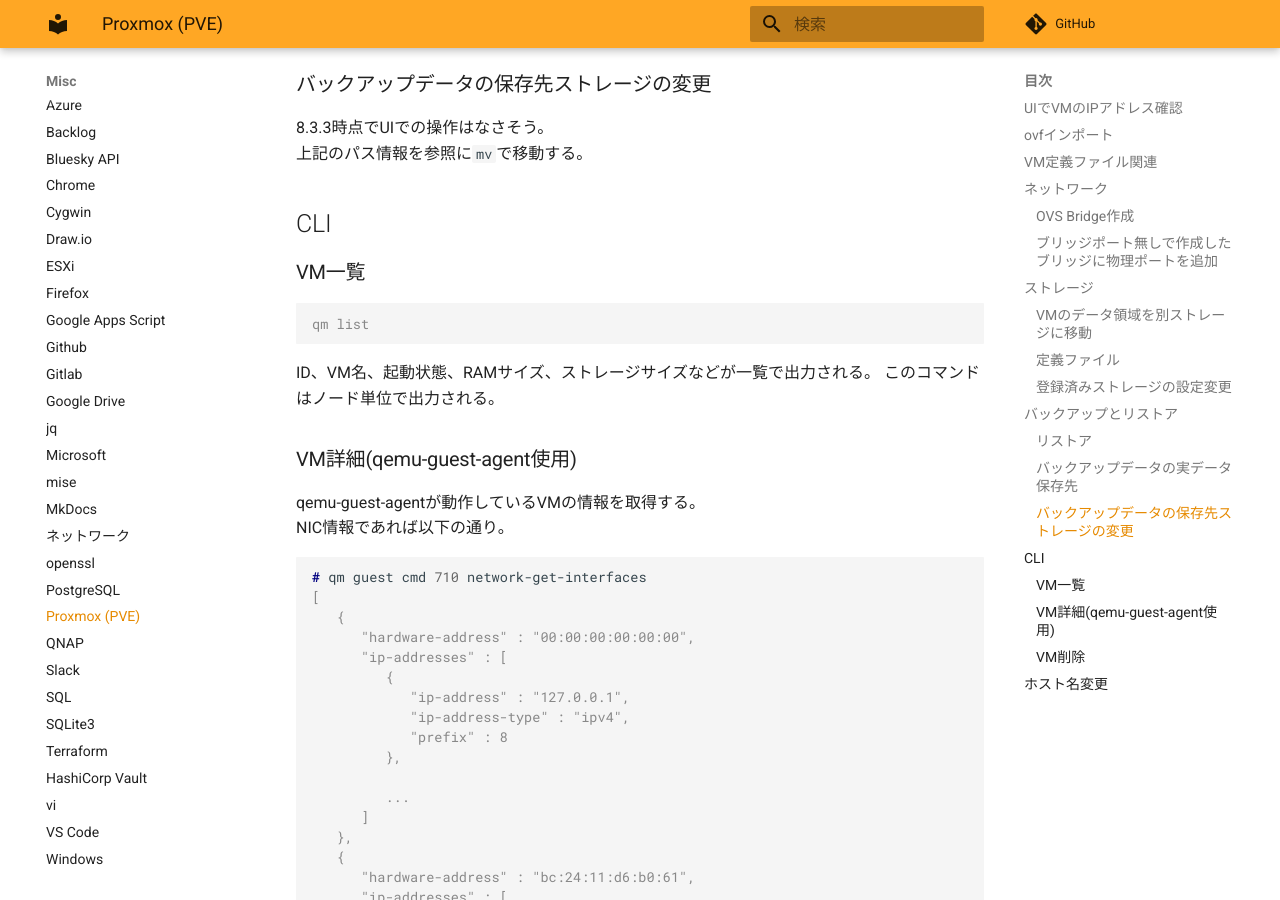
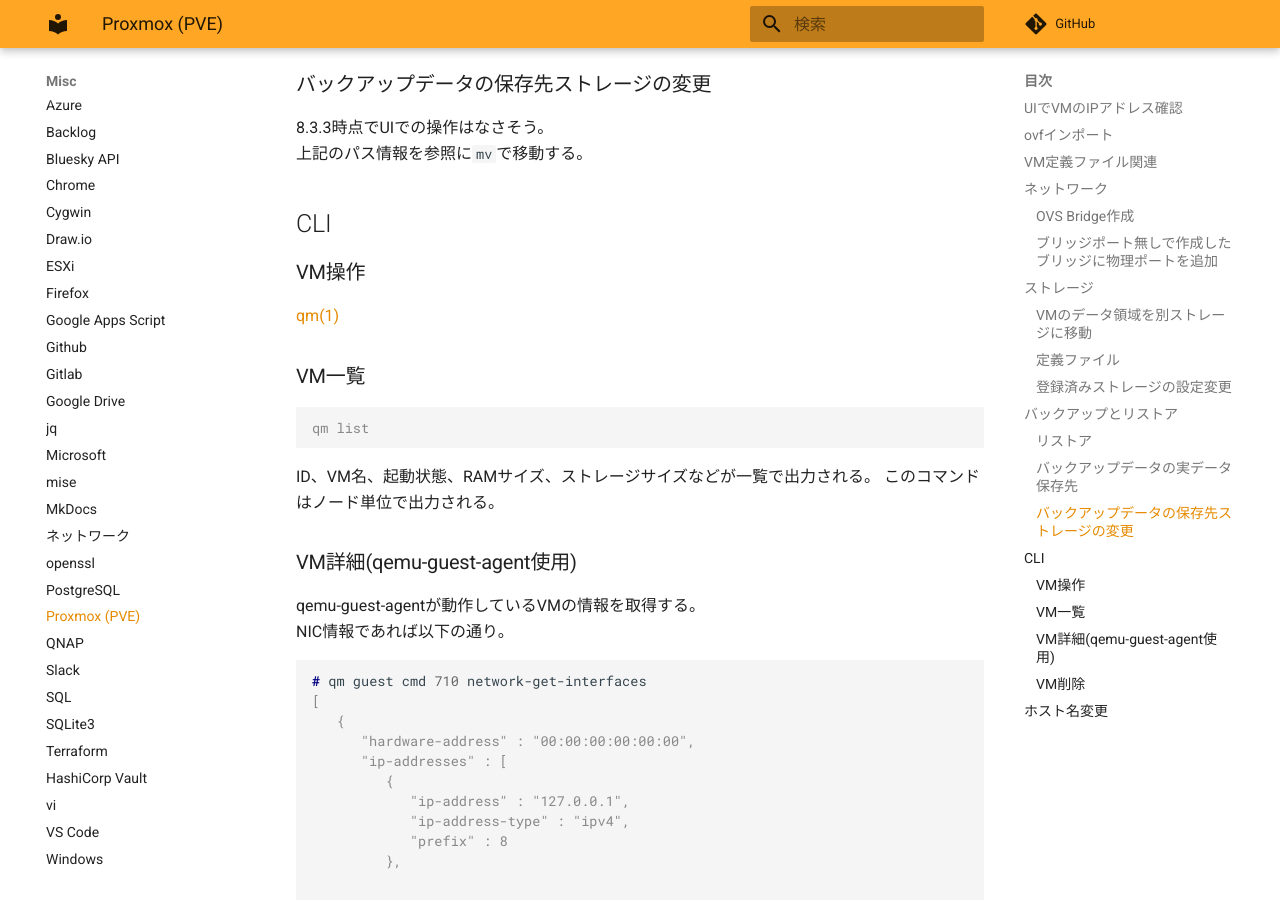
Before and after one commit to zaki-lknr/docs, an MkDocs documentation site: the page built from docs/Misc/proxmox.md, in a window 1280 px wide and 900 px high, scrolled down 4133 px. Built offline with MkDocs 1.6.1 and Material for MkDocs 9.7.7, drawn with Linux system fonts in a browser that asks for light colours; comment, search, counter and statistics services are not loaded.

Commit message:
add: misc/proxmox: qmのドキュメント

````diff
--- a/docs/Misc/proxmox.md
+++ b/docs/Misc/proxmox.md
@@ -191,6 +191,10 @@ vzdump-qemu-116-2023_09_05-23_58_49.vma.zst.notes
 
 ## CLI
 
+### VM操作
+
+[qm(1)](https://pve.proxmox.com/pve-docs/qm.1.html)
+
 ### VM一覧
 
 ```console
````
